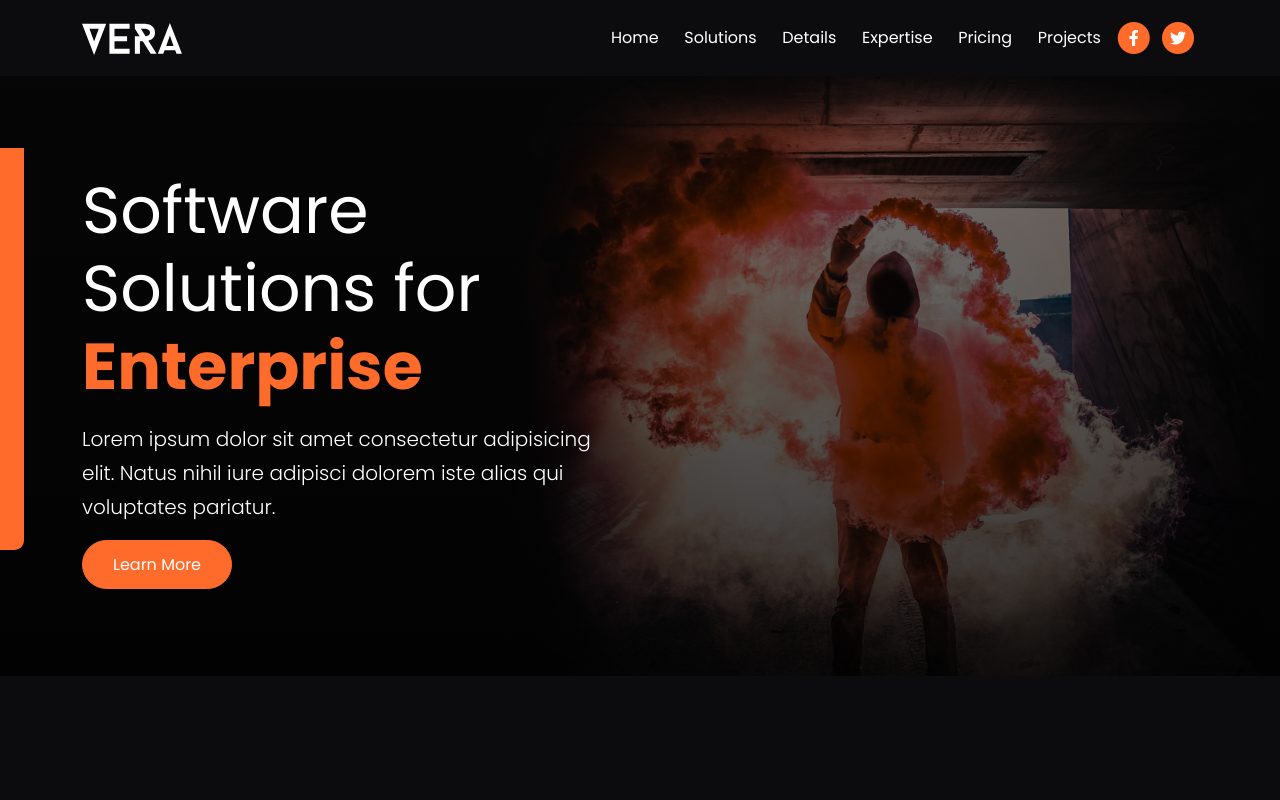
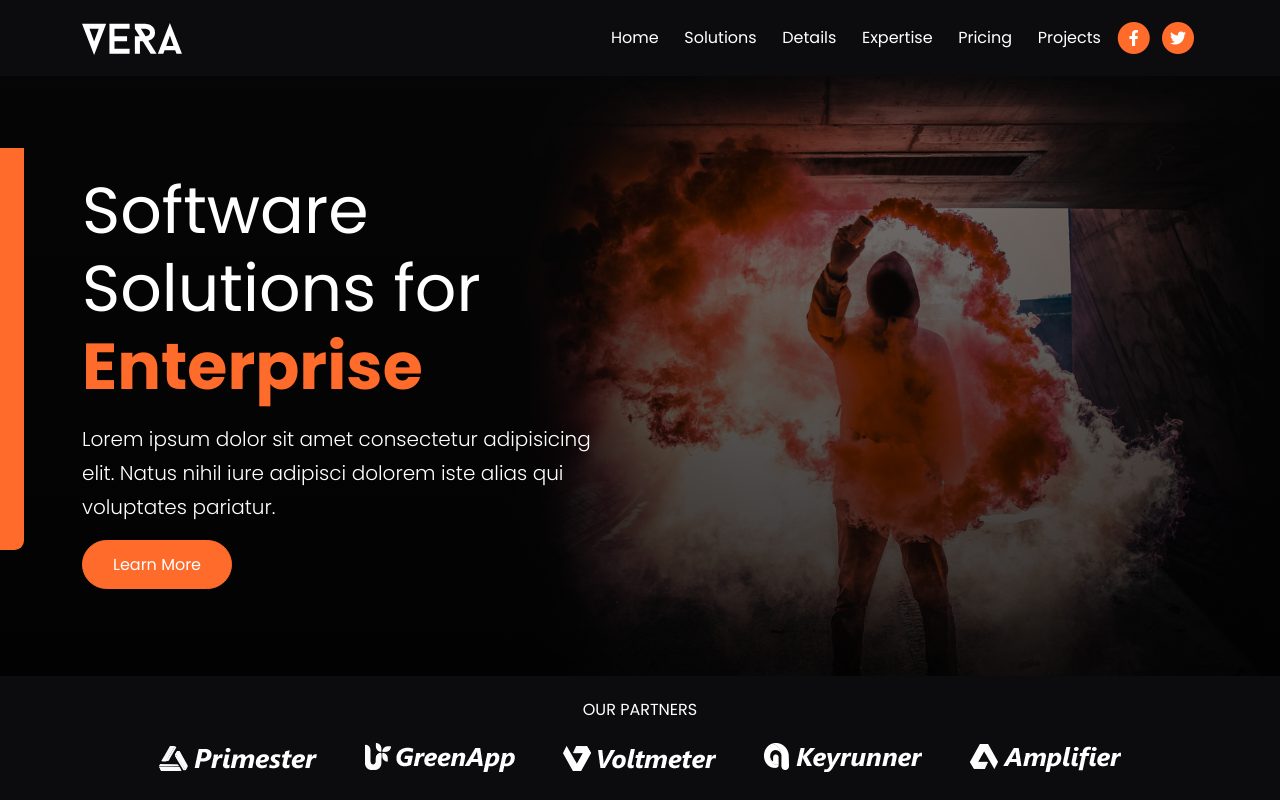
Before and after one commit to rfcmarques/software-company-website, a website: page index.html in a window 1280 px wide. Drawn offline with Linux system fonts and the light colour scheme.

Commit message:
Partners section

```diff
--- a/index.html
+++ b/index.html
@@ -97,6 +97,36 @@
       </div>
     </header>
 
+    <!-- Partners -->
+    <section class="partners py-4 overflow-hidden">
+      <div class="container">
+        <div class="row">
+          <div class="col-lg-10 offset-lg-1">
+            <h6 class="text-center mb-4 text-uppercase">Our Partners</h6>
+            <div
+              class="d-flex justify-content-center align-items-center text-center"
+            >
+              <div>
+                <img src="assets/images/partner-logo-1.png" class="mx-4" />
+              </div>
+              <div class="d-none d-sm-block">
+                <img src="assets/images/partner-logo-2.png" class="mx-4" />
+              </div>
+              <div class="d-none d-md-block">
+                <img src="assets/images/partner-logo-3.png" class="mx-4" />
+              </div>
+              <div class="d-none d-lg-block">
+                <img src="assets/images/partner-logo-4.png" class="mx-4" />
+              </div>
+              <div class="d-none d-lg-block">
+                <img src="assets/images/partner-logo-5.png" class="mx-4" />
+              </div>
+            </div>
+          </div>
+        </div>
+      </div>
+    </section>
+
     <script src="assets/js/replaceme.min.js"></script>
     <script src="assets/js/bootstrap.bundle.min.js"></script>
     <script src="assets/js/script.js"></script>
```
